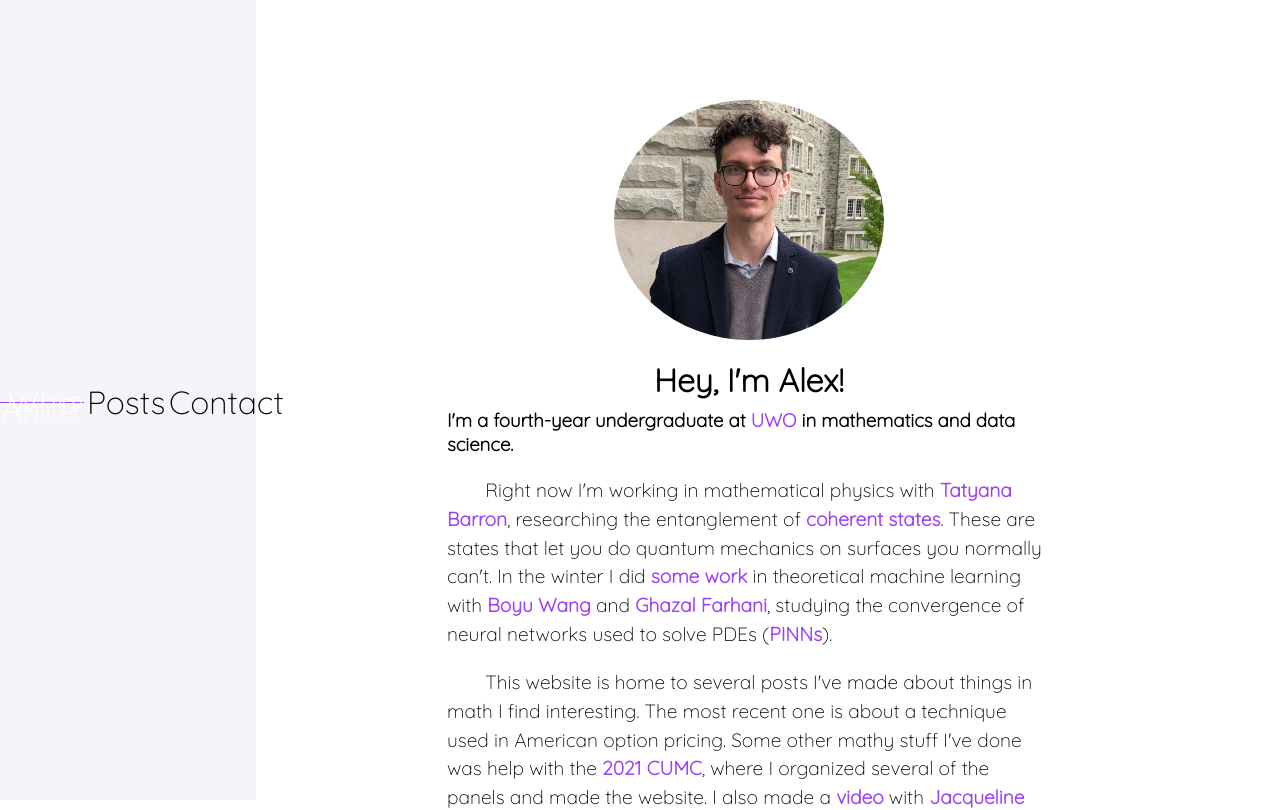
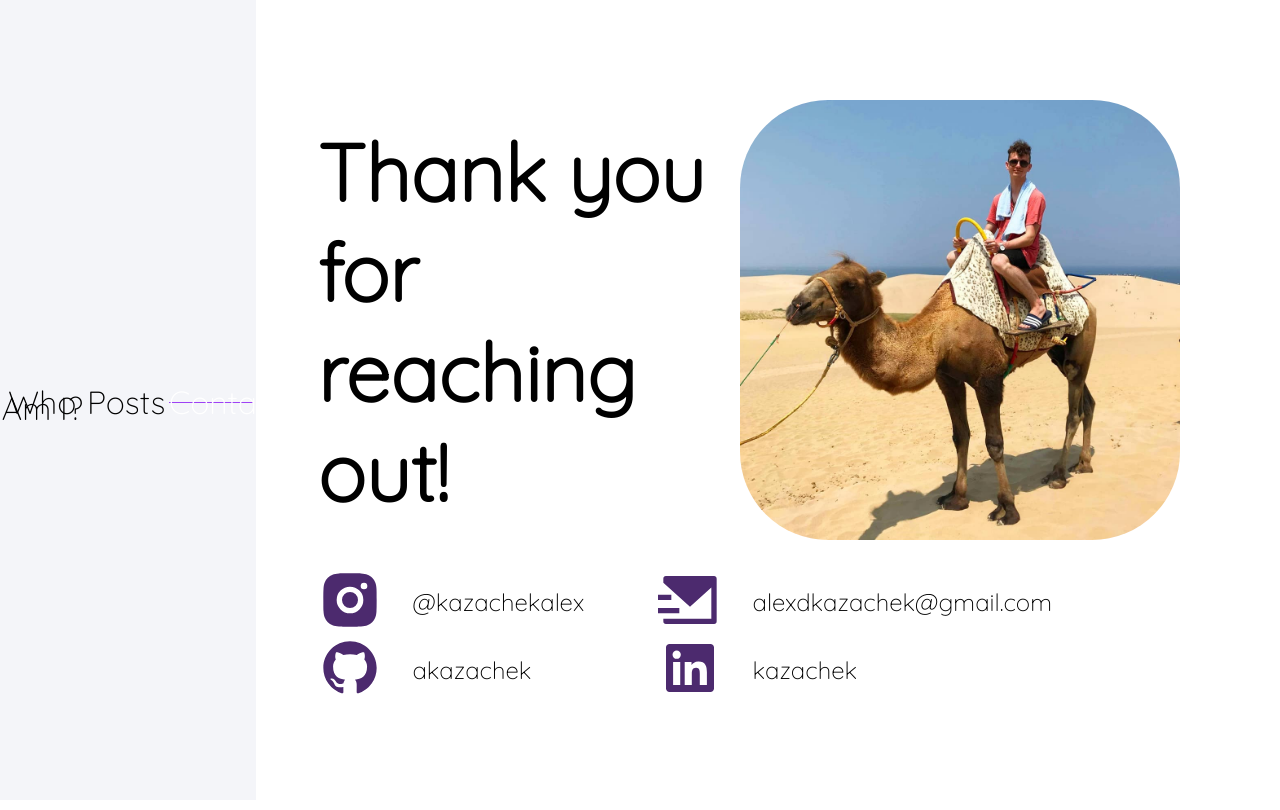
Before and after one commit to akazachek/akazachek.github.io, a React (Create React App) app: page /Contact in a window 1280 px wide. Shown: the top 810 px of the page. Built offline with nearby package versions, Linux system fonts and the light colour scheme.

Commit message:
Updated router to support refreshing

```diff
--- a/src/App.js
+++ b/src/App.js
@@ -1,6 +1,6 @@
-import React from "react";
+import React, { useState } from "react";
 import "./App.css";
-import { HashRouter as Router, Route } from "react-router-dom";
+import { BrowserRouter as Router, Route, Routes } from "react-router-dom";
 import NavBar from "./components/NavBar";
 
 /* pages in navbar */
@@ -9,20 +9,18 @@ import Posts from "./contents/Posts";
 import Contact from "./contents/Contact";
 
 function App() {
+  const [path, setPath] = useState(window.location.pathname);
+
   return (
     <Router>
       <div className="App">
-        <NavBar />
-        {/* this will load the 'About' page by default but will not work locally */}
-        <Route exact path="/">
-          <About />
-        </Route>
-        <Route path="/Posts">
-          <Posts />
-        </Route>
-        <Route path="/Contact">
-          <Contact />
-        </Route>
+        <NavBar path={path} />
+        <Routes>
+          {/* this will load the 'About' page by default but will not work locally */}
+          <Route exact path="/" element={<About />} />
+          <Route path="/Posts" element={<Posts />} />
+          <Route path="/Contact" element={<Contact />} />
+        </Routes>
       </div>
     </Router>
   );
--- a/src/components/MobileDetector.js
+++ b/src/components/MobileDetector.js
@@ -12,7 +12,7 @@ const MobileDetector = () => {
     return () => {
       window.removeEventListener("resize", handleWindowSizeChange);
     };
-  }, {});
+  });
 
   return width <= 768;
 };
--- a/src/components/Navbar.js
+++ b/src/components/Navbar.js
@@ -22,26 +22,39 @@ class NavBar extends Component {
     });
   };
 
+  componentWillMount() {
+    let page = "Who Am I?";
+    if (this.props.path == "/Posts") {
+      page = "Posts";
+    } else if (this.props.path == "/Contact") {
+      page = "Contact";
+    }
+    this.setState({ NavActiveItem: page });
+  }
+
   render() {
     return (
-      <div class="navContainer centredBox">
+      <div className="navContainer centredBox">
         <nav>
           <ul>
             <NavItem
+              active={this.state.NavActiveItem == "Who Am I?"}
               item="Who Am I?"
               tolink="/"
               click={this.handleClick}
-            ></NavItem>
+            />
             <NavItem
+              active={this.state.NavActiveItem == "Posts"}
               item="Posts"
               tolink="/Posts"
               click={this.handleClick}
-            ></NavItem>
+            />
             <NavItem
+              active={this.state.NavActiveItem == "Contact"}
               item="Contact"
               tolink="/Contact"
               click={this.handleClick}
-            ></NavItem>
+            />
           </ul>
         </nav>
       </div>
--- a/src/components/Navitem.js
+++ b/src/components/Navitem.js
@@ -10,14 +10,14 @@ class NavItem extends Component {
   }
 
   componentDidMount() {
-    if (this.props.item === "Who Am I?") {
+    if (this.props.active === true) {
       this.setState({ classes: "hvr-sweep-to-right navActive" });
     }
   }
 
   render() {
     return (
-      <li id={this.props.item} class={this.state.classes}>
+      <li id={this.props.item} className={this.state.classes}>
         <Link
           to={this.props.tolink}
           onClick={this.props.click.bind(this, this.props.item)}
--- a/src/contents/Contact.js
+++ b/src/contents/Contact.js
@@ -11,8 +11,8 @@ import {
 /* contact photo */
 import pfp from "../media/tottori.jpg";
 /* info from css */
-var accentColour = "#4c2a6e";
-var vh = window.innerHeight / 100;
+const accentColour = "#4c2a6e";
+const vh = window.innerHeight / 100;
 
 function Contact() {
   const pfpAlt = "Me riding a camel in the Tottori sanddunes";
```
Also changed, not shown: package.json (+11 -9 lines).
